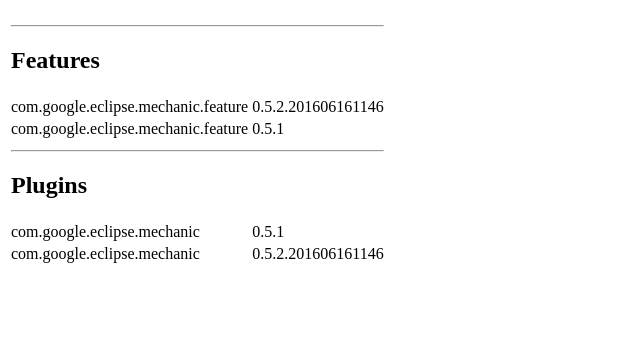
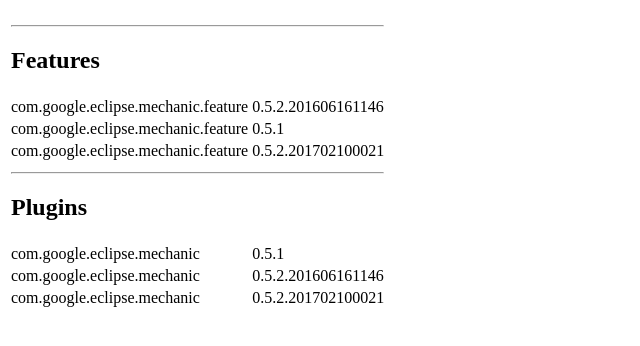
Before and after one commit to alfsch/alfsch.github.io, a plain HTML site: page eclipse-updates/workspacemechanic/index.html in a window 1280 px wide. Shown: the part 86-432 px from the top of the page, without its empty margins (0-640 px from the left). Drawn offline with Linux system fonts and the light colour scheme.

Commit message:
Issue#3: Fix - Toolbar contribution item broken
- new build containing the fix.

```diff
--- a/eclipse-updates/workspacemechanic/index.html
+++ b/eclipse-updates/workspacemechanic/index.html
@@ -27,6 +27,9 @@
 <td>com.google.eclipse.mechanic.feature</td><td>0.5.1</td>
 </tr>
 <tr>
+<td>com.google.eclipse.mechanic.feature</td><td>0.5.2.201702100021</td>
+</tr>
+<tr>
 <td colspan="2">
 <hr>
 <h2>Plugins</h2>
@@ -38,6 +41,9 @@
 <tr>
 <td>com.google.eclipse.mechanic</td><td>0.5.2.201606161146</td>
 </tr>
+<tr>
+<td>com.google.eclipse.mechanic</td><td>0.5.2.201702100021</td>
+</tr>
 </table>
 </body>
 </html>
```
Also changed, not shown: 7 other files.
